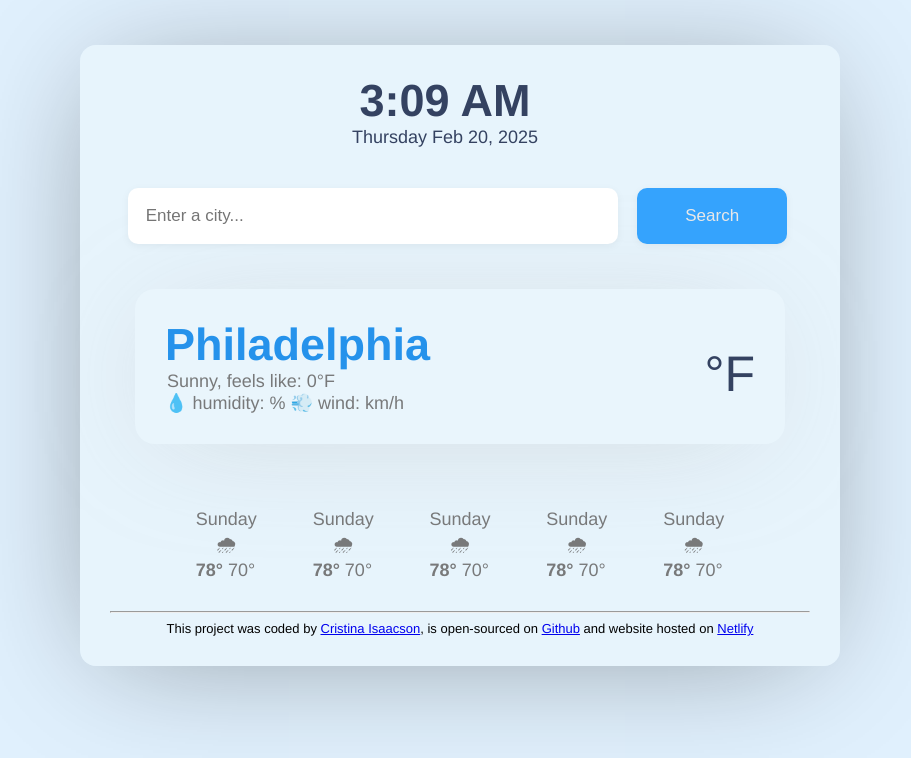
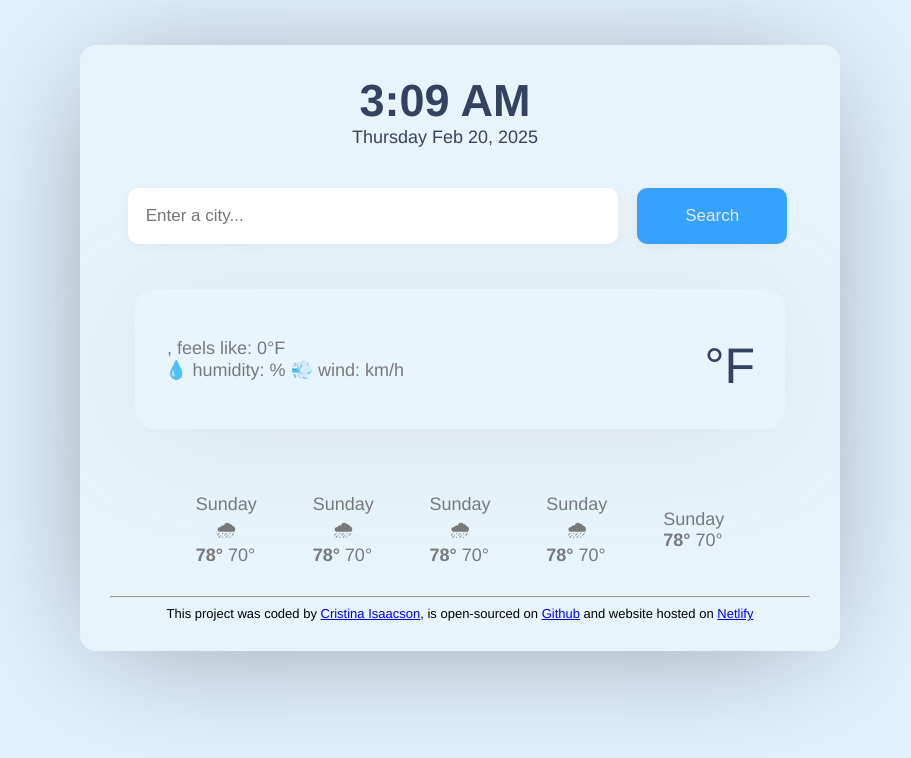
Before and after one commit to nycxcristie/2025updated_weatherapp, a plain HTML site: page index.html in a window 1280 px wide. Shown: the whole page, without its empty margins (180-1091 px from the left). Drawn offline with nearby package versions, Linux system fonts and the light colour scheme; no server answers.

Commit message:
removed more fake data i missed removing previously on .html

```diff
--- a/index.html
+++ b/index.html
@@ -32,10 +32,10 @@
       <main>
         <div class="current-temp">
           <div class="col-1">
-            <h1 id="city">Philadelphia</h1>
+            <h1 id="city"></h1>
             <div>
               <p>
-                <span class="sunny" id="sunny">Sunny</span>, feels like:
+                <span class="sunny" id="sunny"></span>, feels like:
                 <span id="feelsTemp"> 0</span>°F
               </p>
             </div>
@@ -94,7 +94,7 @@
           </li>
           <li>
             <p class="weekday">Sunday</p>
-            <p class="smIcon">🌧</p>
+            <p class="smIcon"></p>
             <p class="five-day-temp">
               <span class="high"><strong>78° </strong></span
               ><span class="low"> 70°</span>
```
